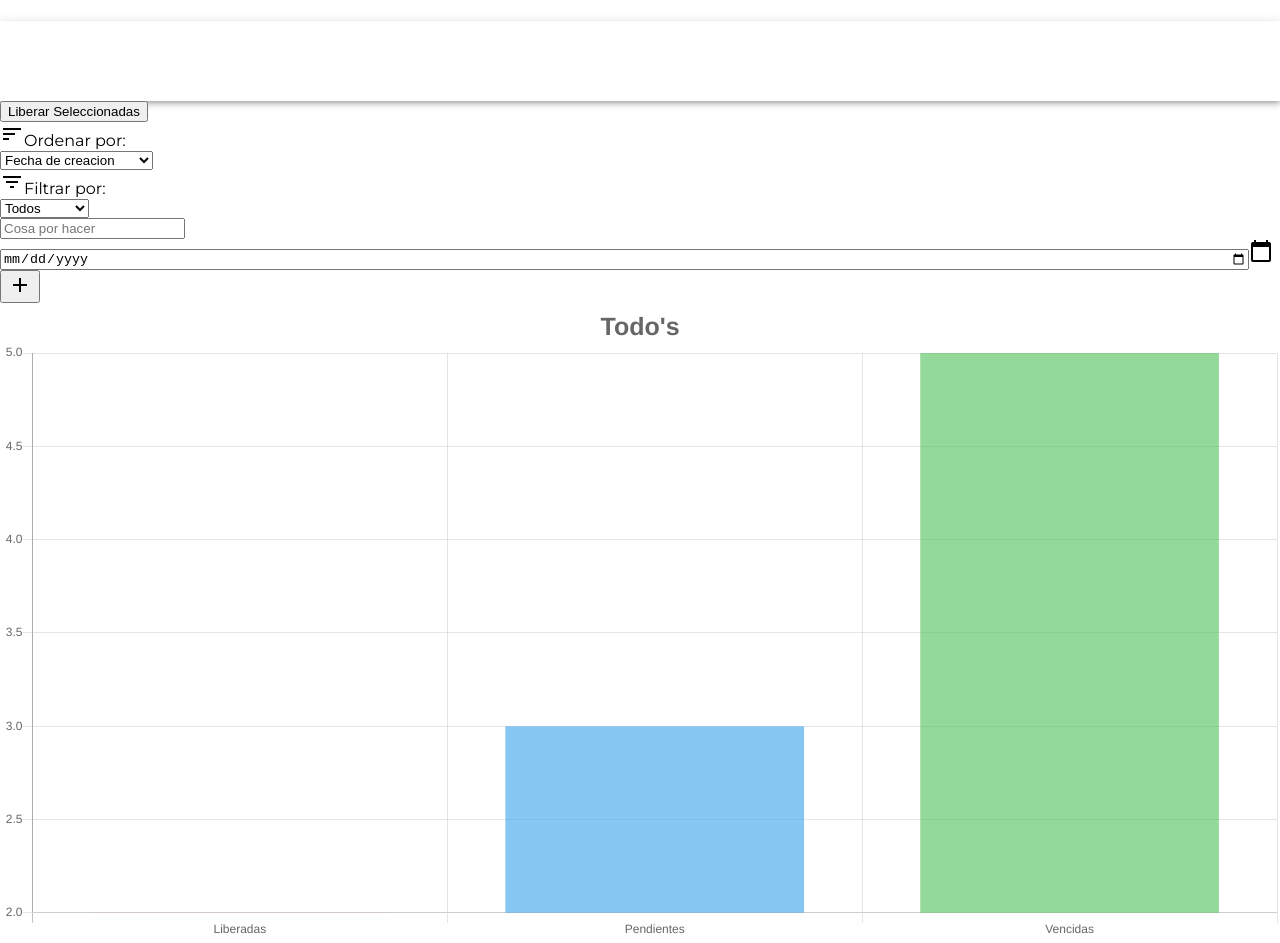
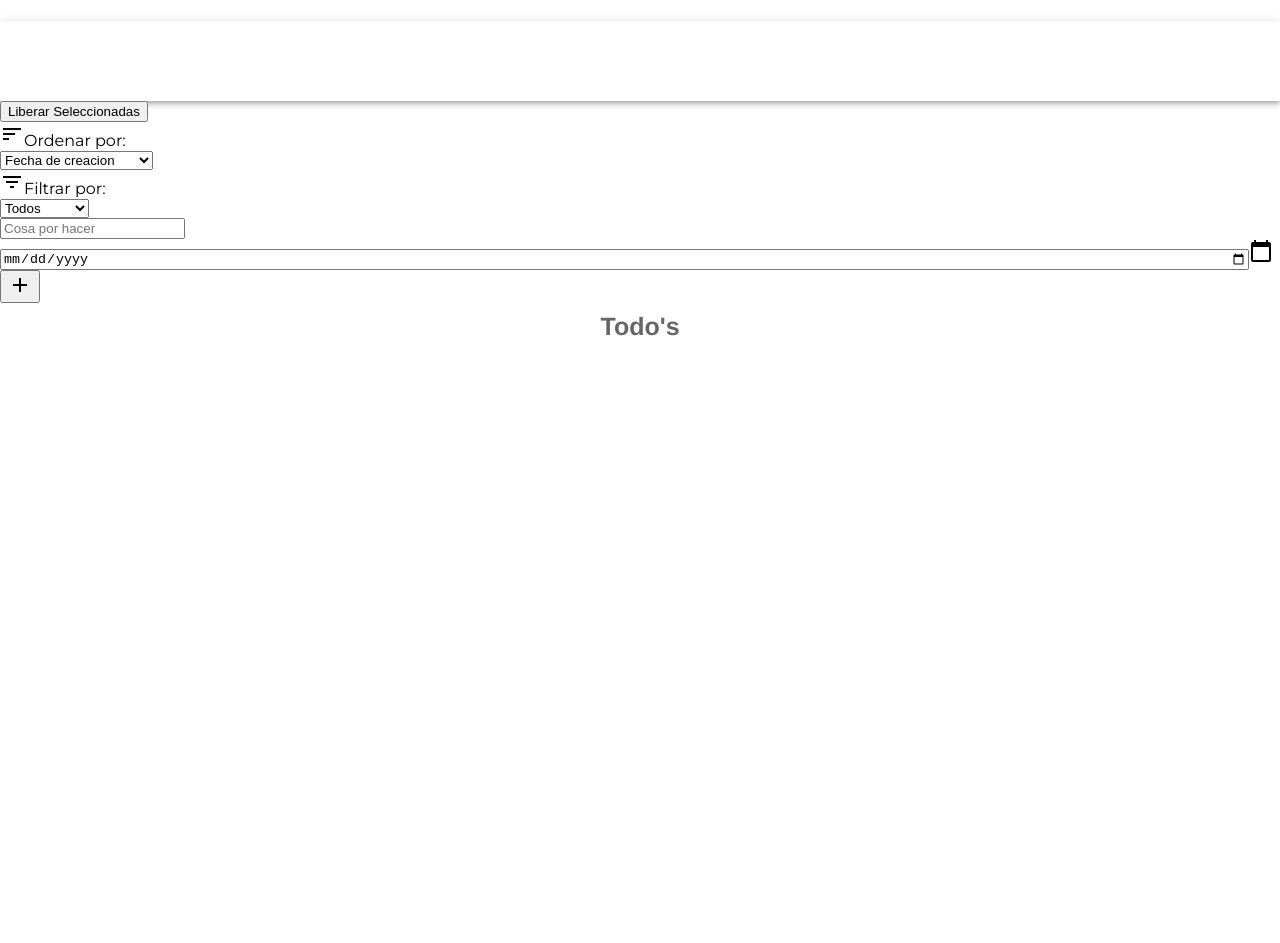
Before and after one commit to vrborjasm/todoList, a React (Create React App) app: page / in a window 1280 px wide. After the commit the page ends 800 px from the top, so only its background shows below. Built offline with nearby package versions, Linux system fonts and the light colour scheme; data requests are answered from the project's data file.

Commit message:
add props to generate chart

```diff
--- a/src/App.js
+++ b/src/App.js
@@ -63,7 +63,7 @@ class App extends Component {
     })
     let countTodos = [done,alarm,warning]
     this.setState({countTodos})
-  }, 10000);
+  }, 2000);
 
   handleChangeSort = e => {
     this.setState({ sortBy: e.target.value });
--- a/src/components/Chart.js
+++ b/src/components/Chart.js
@@ -1,31 +1,36 @@
 import React, { Component } from "react";
-import { Bar } from "react-chartjs-2";
+import { Doughnut  } from "react-chartjs-2";
 
 class Chart extends Component {
   constructor(props) {
     super(props);
     this.state = {
-      chartData: {
+      chartData: {}
+    };
+  }
+
+  count = setInterval(() => {
+    const chartData = {
         labels: ["Liberadas", "Pendientes", "Vencidas"],
         datasets: [
           {
             label: "Todos",
-            data: [2,3,5],
+            data: this.props.countTodos,
             backgroundColor: [
               "rgba(255, 99, 132, 0.6)",
               "rgba(54, 162, 235, 0.6)",
               "rgba(75, 192, 86, 0.6)"
             ]
           }
-        ]
-      }
-    };
-  }
+        ]}
+        this.setState({chartData})
+  }, 3000);
+
 
   render() {
     return (
       <div className="chart">
-        <Bar data={this.state.chartData} width={50} height={25} options={{
+        <Doughnut  data={this.state.chartData} width={150} height={35} options={{
             title:{
                 display:true,
                 text:"Todo's",
```
